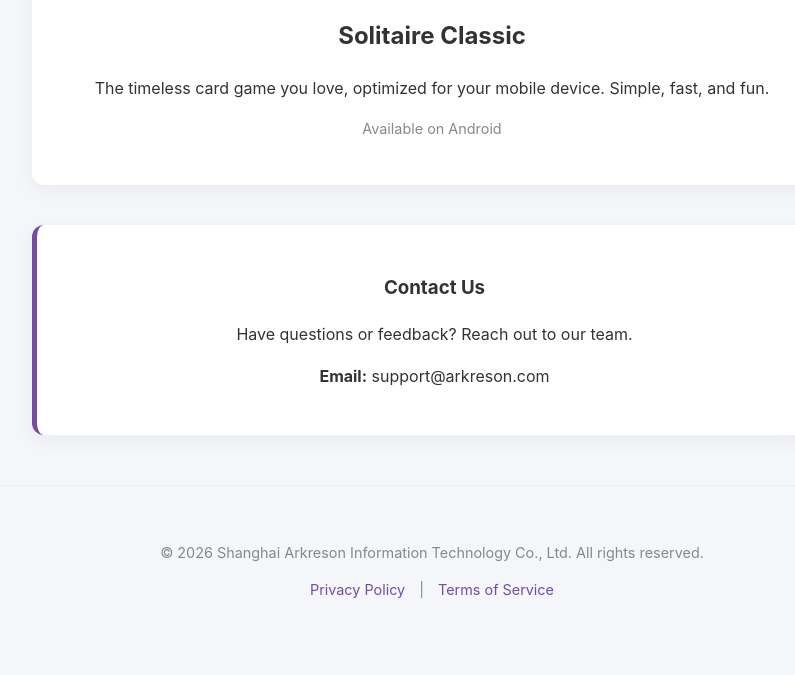
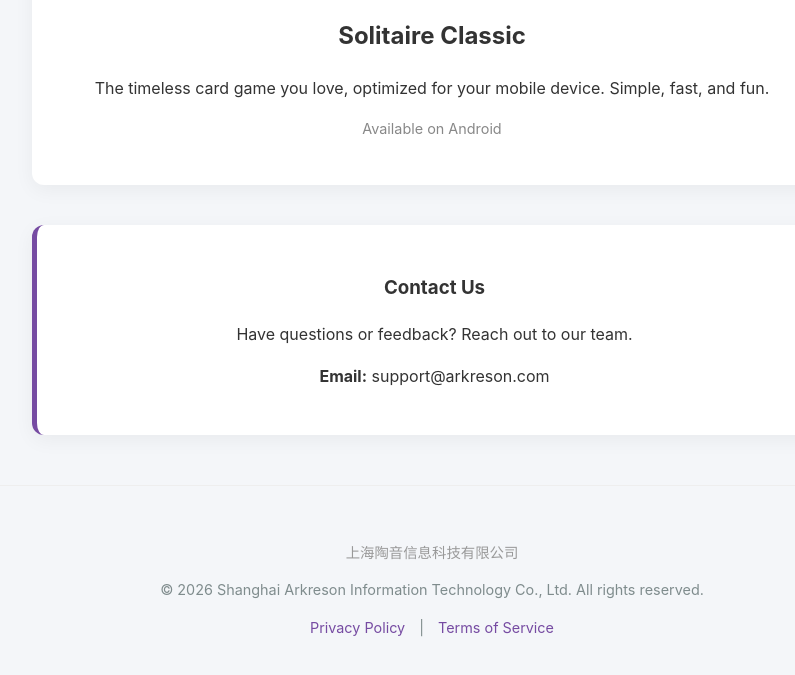
Before and after one commit to arkresondev/arkresondev.github.io, a plain HTML site: page index.html in a window 1280 px wide. Shown: the part 677-1352 px from the top of the page, without its empty margins (208-1003 px from the left). Drawn offline with Linux system fonts and the light colour scheme.

Commit message:
Add files via upload

```diff
--- a/index.html
+++ b/index.html
@@ -143,6 +143,7 @@
     </div>
 
     <footer>
+        <p lang="zh-CN" style="color: #999;">上海陶音信息科技有限公司</p>
         <p>&copy; 2026 Shanghai Arkreson Information Technology Co., Ltd. All rights reserved.</p>
         <p>
             <a href="https://sites.google.com/view/arkreson-privacy-policy-2025/%E9%A6%96%E9%A1%B5">Privacy Policy</a> |
```
